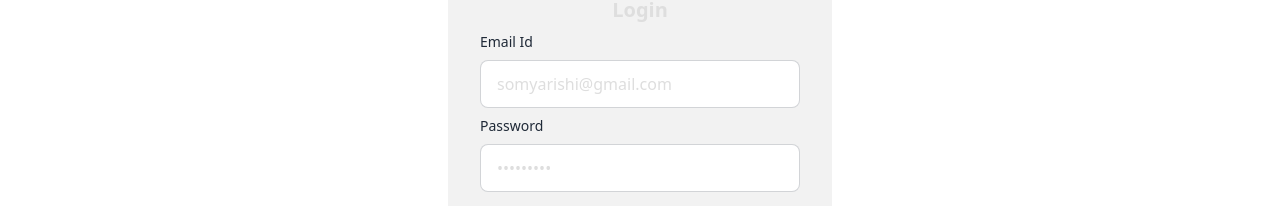
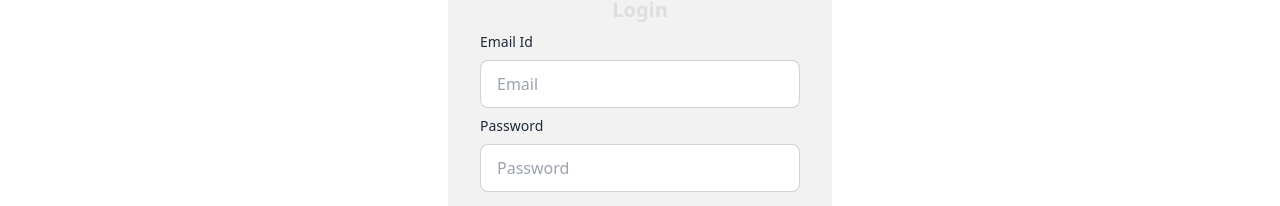
Before and after one commit to abhijeetgaur-dev/bloop-frontend, a React (Vite) app: page /login in a window 1280 px wide. Shown: the part 196-402 px from the top of the page. Built offline with nearby package versions, Linux system fonts and the light colour scheme; no server answers.

Commit message:
minor fix

```diff
--- a/src/components/Login.jsx
+++ b/src/components/Login.jsx
@@ -7,8 +7,8 @@ import { BASE_URL } from "../utils/constants";
 
 const Login = () =>{
 
-  const [emailId, setEmailId] = useState("somyarishi@gmail.com");
-  const [password, setPassword] = useState("Taresh@31");
+  const [emailId, setEmailId] = useState("");
+  const [password, setPassword] = useState("");
   const [firstName, setFirstName] = useState("");
   const [lastName, setLastName] = useState("");
   const [error, setError] = useState("");
```
